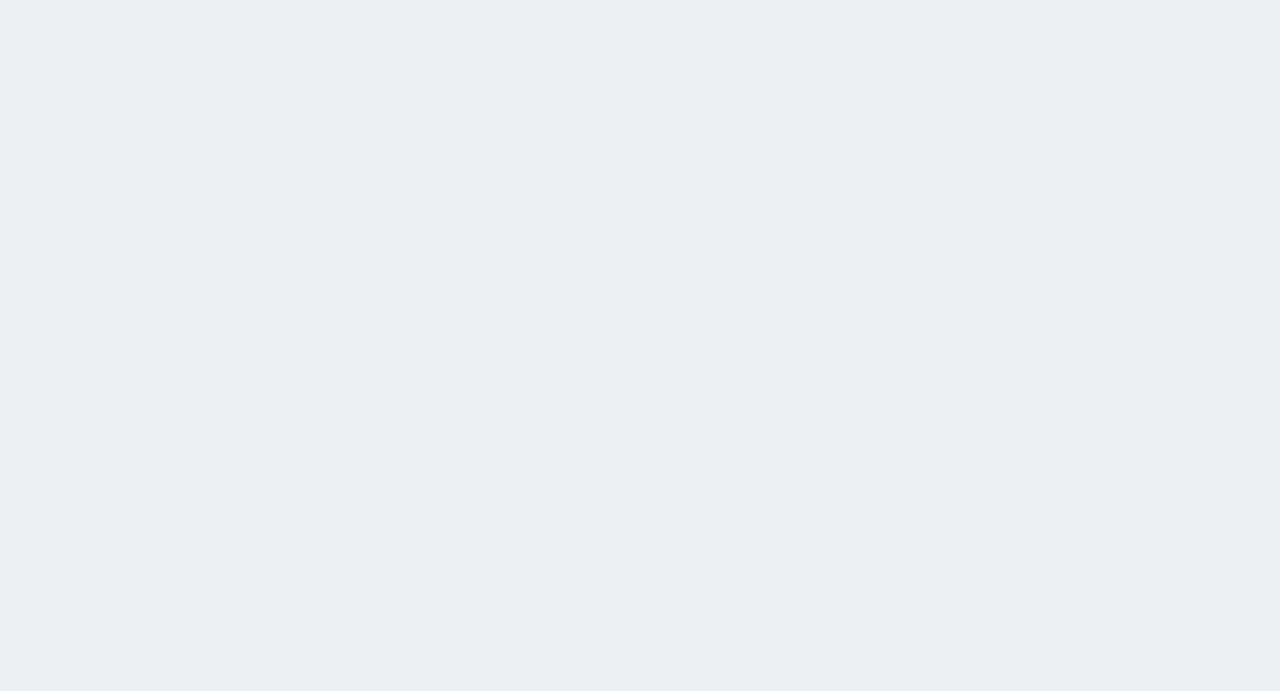
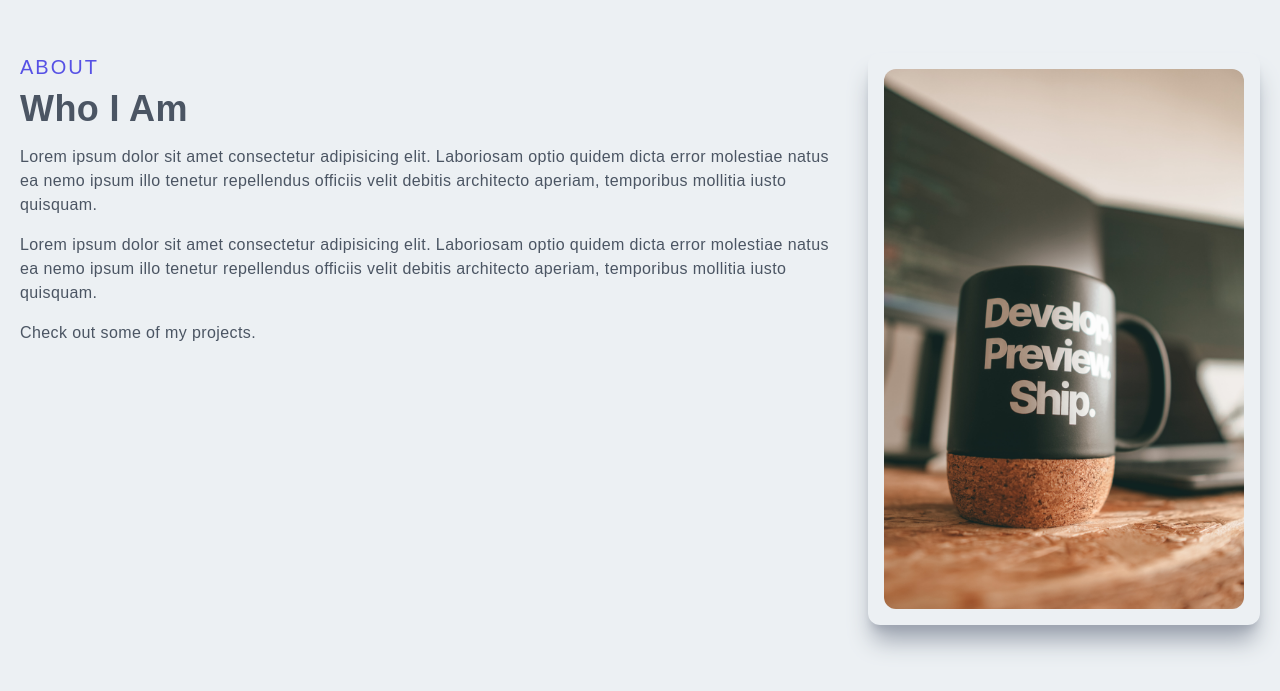
Before and after one commit to skevprog/personal-web-site, a Next.js app: page / in a window 1280 px wide. Shown: the part 861-1552 px from the top of the page. Before the commit the page ends 800 px from the top, so only its background shows below. Built offline with nearby package versions, Linux system fonts and the light colour scheme.

Commit message:
feat
* Add About component/section
* Add image to the assets folder

```diff
--- /dev/null
+++ b/components/About/index.tsx
@@ -0,0 +1,25 @@
+import Image from 'next/image';
+import React from 'react'
+
+import AboutImg from '../../public/assets/mug.jpg';
+
+function About() {
+  return (
+    <div className="w-full md:h-screen p-2 flex items-center py-16">
+      <div className="max-w-[1240px] m-auto md:grid grid-cols-3 gap-8">
+         <div className="col-span-2">
+            <p className="uppercase text-xl tracking-widest text-[#5651e5]">About</p>
+            <h2 className="py-2 text-gray-600">Who I Am</h2>
+            <p className="py-2 text-gray-600">Lorem ipsum dolor sit amet consectetur adipisicing elit. Laboriosam optio quidem dicta error molestiae natus ea nemo ipsum illo tenetur repellendus officiis velit debitis architecto aperiam, temporibus mollitia iusto quisquam.</p>
+            <p className="py-2 text-gray-600">Lorem ipsum dolor sit amet consectetur adipisicing elit. Laboriosam optio quidem dicta error molestiae natus ea nemo ipsum illo tenetur repellendus officiis velit debitis architecto aperiam, temporibus mollitia iusto quisquam.</p>
+            <p className="py-2 text-gray-600">Check out some of my projects.</p>
+         </div>
+         <div className="w-full h-auto m-auto shadow-xl shadow-gray-400 rounded-xl flex items-center justify-center p-4 hover:scale-105 ease-in duration-300">
+          <Image src={AboutImg} className="rounded-xl" alt="about" />
+        </div>
+      </div>
+    </div>
+  )
+}
+
+export default About;
--- a/pages/index.tsx
+++ b/pages/index.tsx
@@ -1,6 +1,7 @@
 import Head from 'next/head'
 import Navbar from '../components/Navbar'
 import Main from '../components/Main'
+import About from '../components/About'
 
 export default function Home() {
   return (
@@ -13,6 +14,7 @@
       </Head>
       <Navbar />
       <Main />
+      <About />
     </>
   )
 }
```
Also changed, not shown: public/assets/mug.jpg (added).
